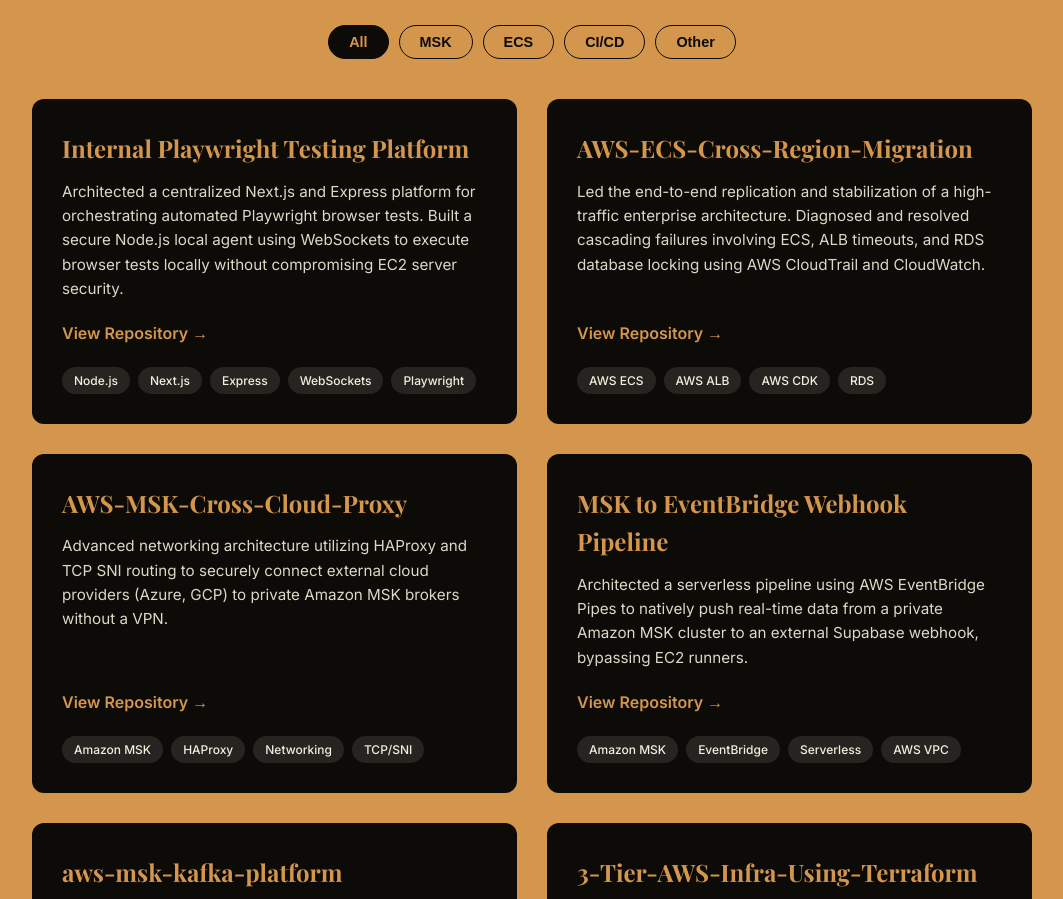
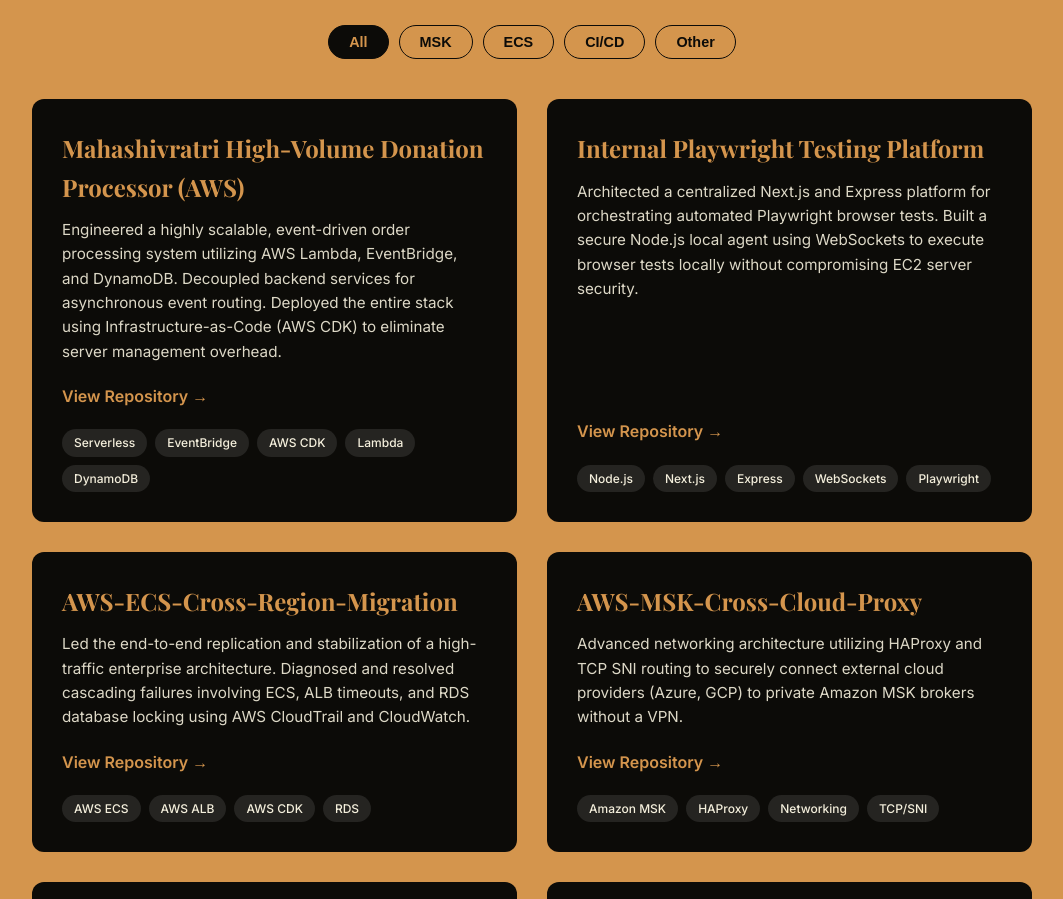
Before and after one commit to KrishnaaCloud/KrishnaaCloud.github.io, a React (Vite) app: page / in a window 1280 px wide. Shown: the part 2680-3579 px from the top of the page, without its empty margins (108-1171 px from the left). Built offline with nearby package versions, Linux system fonts and the light colour scheme; a web font is replaced by a local one.

Commit message:
feat: add Mahashivratri Serverless project

```diff
--- a/src/components/Projects.jsx
+++ b/src/components/Projects.jsx
@@ -5,6 +5,13 @@
   const [filter, setFilter] = useState('All');
 
   const projectsList = [
+    {
+      name: "Mahashivratri High-Volume Donation Processor (AWS)",
+      description: "Engineered a highly scalable, event-driven order processing system utilizing AWS Lambda, EventBridge, and DynamoDB. Decoupled backend services for asynchronous event routing. Deployed the entire stack using Infrastructure-as-Code (AWS CDK) to eliminate server management overhead.",
+      link: "https://github.com/KrishnaaCloud/mahashivratri-donation-processor",
+      tags: ["Serverless", "EventBridge", "AWS CDK", "Lambda", "DynamoDB"],
+      category: "All"
+    },
     {
       name: "Internal Playwright Testing Platform",
       description: "Architected a centralized Next.js and Express platform for orchestrating automated Playwright browser tests. Built a secure Node.js local agent using WebSockets to execute browser tests locally without compromising EC2 server security.",
```
